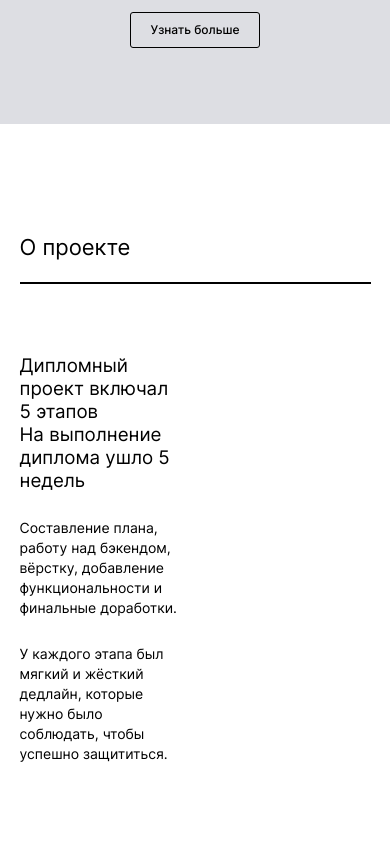
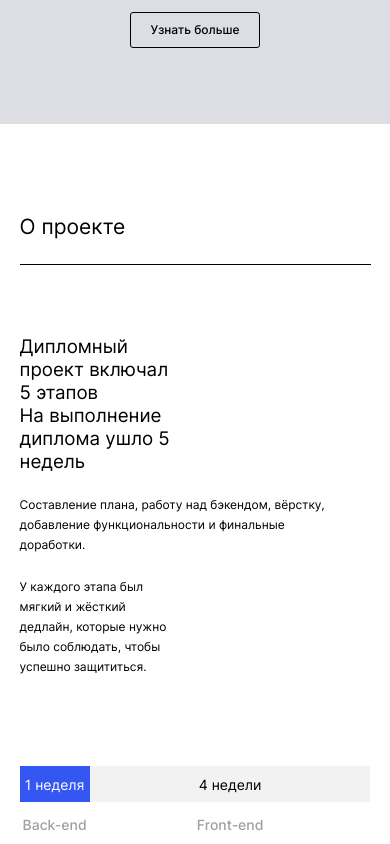
Before and after one commit to Moscow89er/movies-explorer-frontend, a React (Create React App) app: page / in a window 390 px wide. Shown: the part 900-1744 px from the top of the page. Built offline with nearby package versions, Linux system fonts and the light colour scheme.

Commit message:
работа над адаптивом 2

```diff
--- a/src/components/AboutProjects/AboutProject.css
+++ b/src/components/AboutProjects/AboutProject.css
@@ -17,7 +17,7 @@
     font-style: normal;
     font-weight: 400;
     line-height: normal;
-    border-bottom: 2px solid;
+    border-bottom: 1px solid;
 }
 
 .about-projects__container {
@@ -44,7 +44,7 @@
 }
 
 .about-projects__container_subtitle:first-of-type {
-    margin-right: 40px;
+    margin-right: 78px;
 }
 
 .about-projects__container_paragraph {
@@ -58,7 +58,7 @@
 }
 
 .about-projects__container_paragraph:first-of-type {
-    margin-right: 40px;
+    margin-right: 78px;
 }
 
 .about-projects__container_one-week {
@@ -122,3 +122,53 @@
     font-weight: 500;
     line-height: 17px;
 }
+
+@media (max-width: 920px) {
+    .about-projects__title {
+        max-width: 668px;
+        padding-top: 90px;
+        padding-bottom: 25px;
+        font-size: 21px;
+    }
+
+    .about-projects__container {
+        max-width: 668px;
+        margin-top: 49px;
+        margin-bottom: 76px;
+    }
+
+    .about-projects__container:first-of-type {
+        margin-top: 70px;
+    }
+
+    .about-projects__container_subtitle:first-of-type {
+        margin-right: 47px;
+    }
+
+    .about-projects__container_paragraph:first-of-type {
+        min-width: 320px;
+        font-size: 12px;
+        margin: 22px 29px 0 0;
+    }
+
+    .about-projects__container_paragraph {
+        font-size: 12px;
+        margin: 22px 0 0;
+    }
+
+    .about-projects__container_one-week {
+
+    }
+
+    .about-projects__container_four-week {
+
+    }
+
+    .about-projects__container_backend {
+
+    }
+
+    .about-projects__container_frontend {
+
+    }
+}
```
